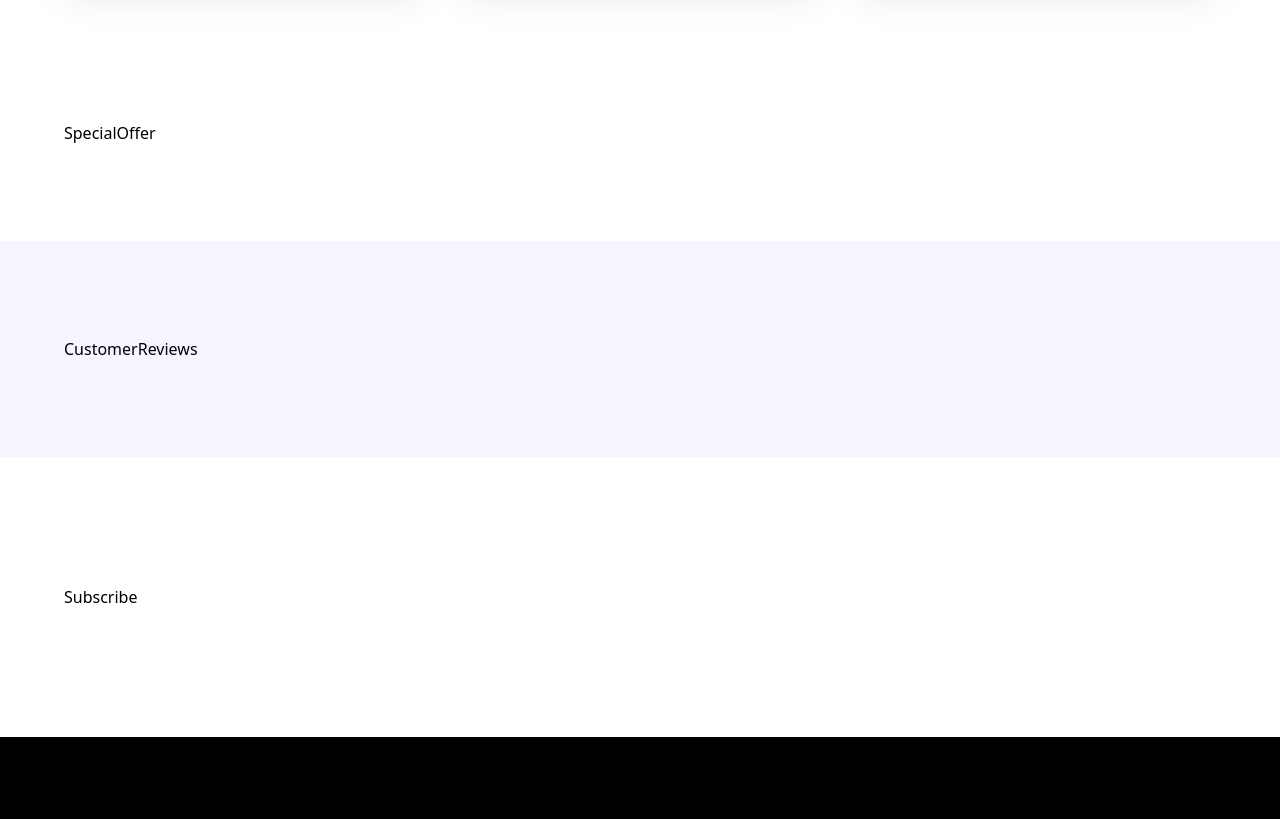
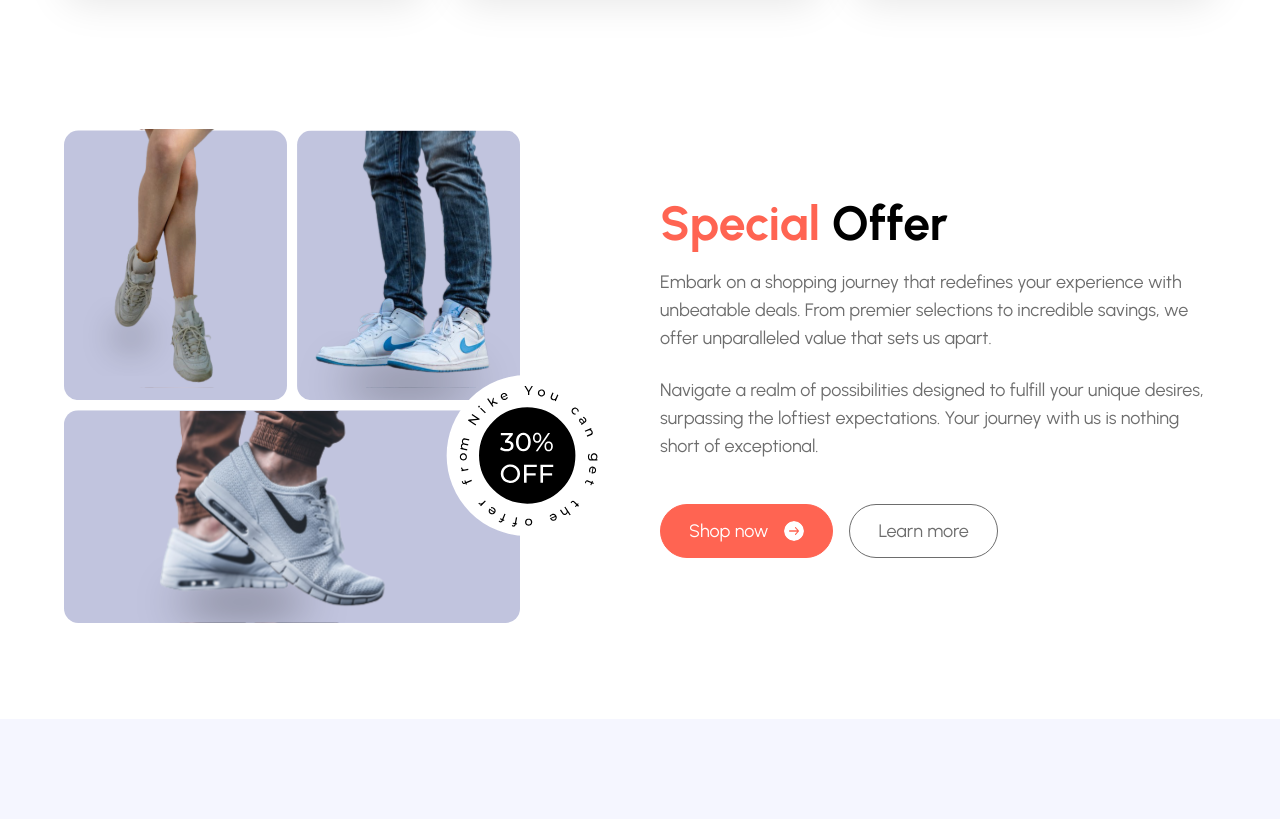
Before and after one commit to Jeffansah/nikeshop, a React (Vite) app: page / in a window 1280 px wide. Shown: the part 2720-3539 px from the top of the page. Built offline with nearby package versions, Linux system fonts and the light colour scheme; a web font is replaced by a local one.

Commit message:
Button Update

```diff
--- a/src/components/Button.jsx
+++ b/src/components/Button.jsx
@@ -1,6 +1,12 @@
-const Button = ({ label, icon }) => {
+const Button = ({ label, icon, backgroundColor, textColor, borderColor }) => {
   return (
-    <button className="flex justify-center items-center gap-2 px-7 py-4 border font-urbanist leading-none text-lg bg-coral-red rounded-full text-white border-coral-red">
+    <button
+      className={`flex justify-center items-center gap-2 px-7 py-4 border font-urbanist leading-none ${
+        backgroundColor
+          ? `${backgroundColor} ${textColor} ${borderColor}`
+          : "bg-coral-red border-coral-red text-white"
+      } text-lg  rounded-full`}
+    >
       {label}{" "}
       {icon && <img src={icon} alt="" className="ml-2 rounded-full w-5 h-5 " />}
     </button>
--- a/src/sections/PopularProducts.jsx
+++ b/src/sections/PopularProducts.jsx
@@ -7,7 +7,7 @@
         <h2 className="text-4xl font-urbanist font-bold">
           Our <span className="text-coral-red">Popular</span> Products
         </h2>
-        <p className="lg:max-w-lg mt-2 font-urbanist text-slate-gray">
+        <p className="lg:max-w-lg mt-2 font-urbanist text-slate-gray info-text">
           Experience top-notch quality and style with our highly sought-after
           selections. Discover a world of comfort, design and value
         </p>
--- a/src/sections/SpecialOffer.jsx
+++ b/src/sections/SpecialOffer.jsx
@@ -1,7 +1,47 @@
 import React from "react";
+import { offer } from "../assets/images";
+import Button from "../components/Button";
+import { arrowRight } from "../assets/icons";
 
 const SpecialOffer = () => {
-  return <div>SpecialOffer</div>;
+  return (
+    <section className="flex justify-wrap items-center max-xl:flex-col-reverse gap-10 max-container">
+      <div className="flex-1">
+        <img
+          src={offer}
+          alt="promotion"
+          width={773}
+          height={687}
+          className="object-contain w-full"
+        />
+      </div>
+      <div className="flex flex-1 flex-col">
+        <h2 className="text-4xl font-urbanist font-bold">
+          <span className="text-coral-red">Special </span>
+          Offer
+        </h2>
+        <p className="mt-4 info-text">
+          Embark on a shopping journey that redefines your experience with
+          unbeatable deals. From premier selections to incredible savings, we
+          offer unparalleled value that sets us apart.
+        </p>
+        <p className="mt-6 info-text">
+          Navigate a realm of possibilities designed to fulfill your unique
+          desires, surpassing the loftiest expectations. Your journey with us is
+          nothing short of exceptional.
+        </p>
+        <div className="mt-11 flex flex-wrap gap-4">
+          <Button label="Shop now" icon={arrowRight} />
+          <Button
+            label="Learn more"
+            backgroundColor="bg-white"
+            borderColor="border-slate-gray"
+            textColor="text-slate-gray"
+          />
+        </div>
+      </div>
+    </section>
+  );
 };
 
 export default SpecialOffer;
```
